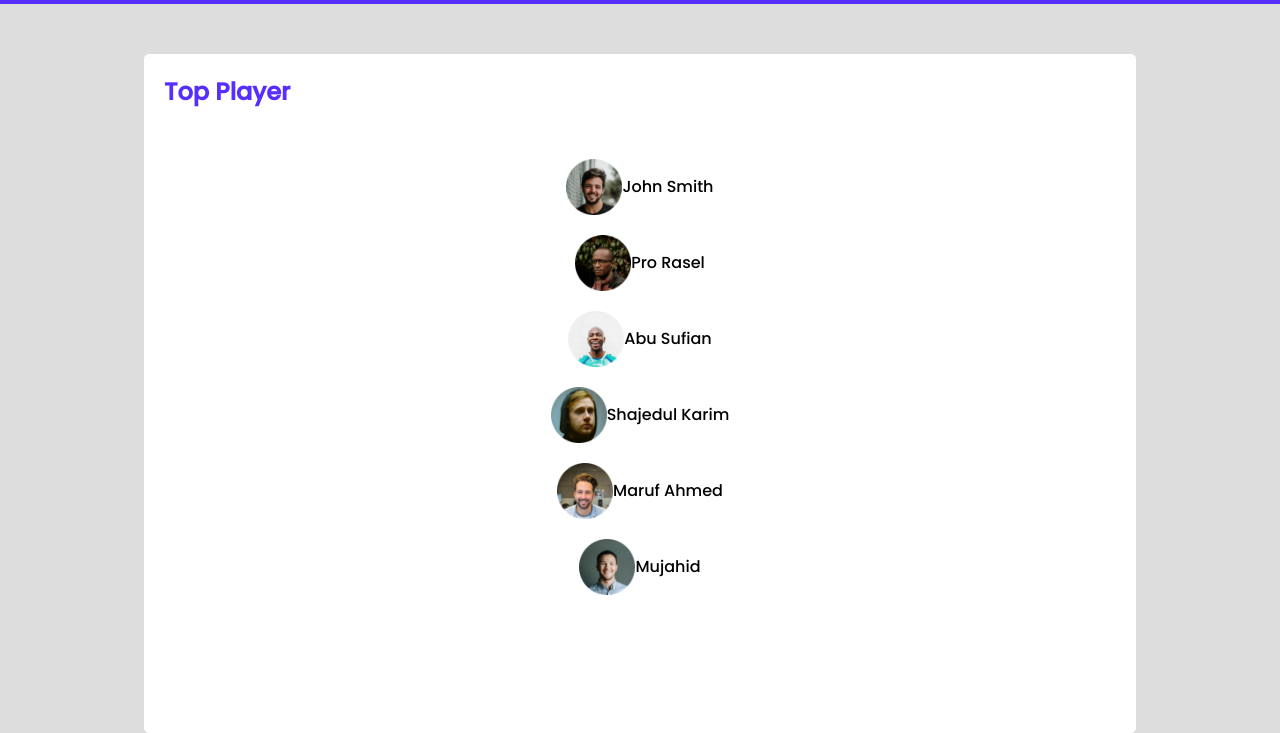
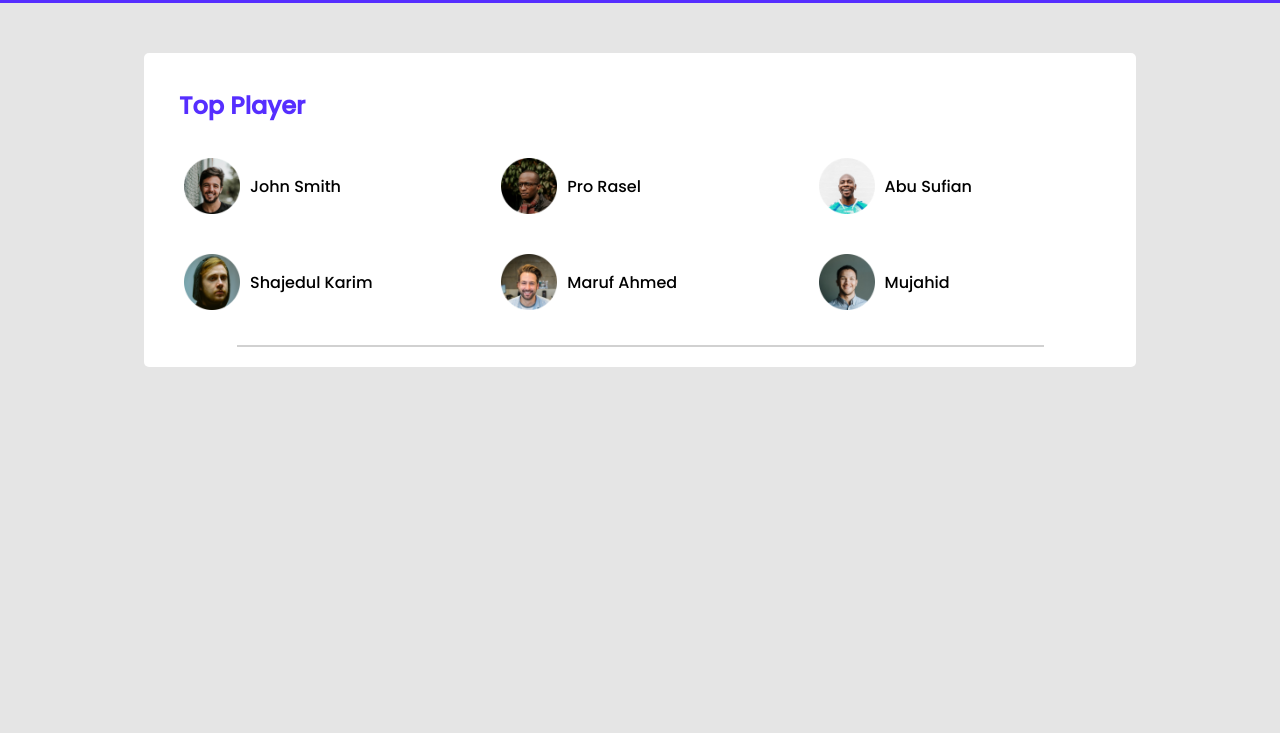
Before and after one commit to mhporosh/leader-board, a plain HTML site: page index.html in a window 1280 px wide. Shown: the part 87-820 px from the top of the page. Drawn offline with Linux system fonts and the light colour scheme.

Commit message:
Half of section-01 completed

```diff
--- /dev/null
+++ b/CSS/reset.css
@@ -0,0 +1,110 @@
+*,
+*::before,
+*::after {
+  margin: 0;
+  padding: 0;
+  box-sizing: border-box;
+}
+
+html {
+  scroll-behavior: smooth;
+
+}
+
+body {
+background-color: #E5E5E5;
+}
+
+article,
+aside,
+figcaption,
+figure,
+footer,
+header,
+hgroup,
+main,
+nav,
+section {
+
+}
+
+img,
+svg,
+video,
+canvas,
+audio,
+iframe,
+embed,
+object {
+  display: block;
+  vertical-align: middle;
+}
+
+img,
+video {
+  max-width: 100%;
+  height: auto;
+}
+
+img {
+  border-style: none;
+}
+
+table {
+  border-collapse: collapse;
+}
+
+td,
+th {
+  padding: 0;
+}
+
+a {
+  text-decoration: none;
+}
+
+button,
+input,
+select,
+textarea {
+  font-family: inherit;
+  font-size: inherit;
+  line-height: inherit;
+}
+
+button,
+input {
+  overflow: visible;
+}
+
+button,
+select {
+  text-transform: none;
+}
+
+button,
+html [type="button"],
+[type="reset"],
+[type="submit"] {
+  -webkit-appearance: button;
+}
+
+[type="checkbox"],
+[type="radio"] {
+  box-sizing: border-box;
+  padding: 0;
+}
+
+[type="search"] {
+  -webkit-appearance: textfield;
+  outline-offset: -2px;
+}
+
+[type="search"]::-webkit-search-decoration {
+  -webkit-appearance: none;
+}
+
+::-webkit-file-upload-button {
+  font: inherit;
+  -webkit-appearance: button;
+}
--- a/CSS/style.css
+++ b/CSS/style.css
@@ -20,6 +20,7 @@ header {
   justify-content: space-between;
   align-items: center;
 }
+
 .logo {
   color: white;
   display: flex;
@@ -41,44 +42,53 @@ header {
   align-items: center;
 }
 
-.section-1 {
+.section-01 {
   width: 992px;
   margin-left: auto;
   margin-right: auto;
   border-radius: 5px;
   margin-top: 50px;
   background-color: white;
-  height: 679px;
+  padding: 20px;
+}
+
+h2 {
+  color: #562eff;
+  font-size: 24px;
+  padding: 10px;
+  margin: 5px;
 }
 
 .players {
   display: flex;
   flex-wrap: wrap;
-  }
+}
 
-  .player {
+.player {
   color: black;
-  width: 992px;
-  margin-left: auto;
-  margin-right: auto;
-  border-radius: 5px;
+  width: calc(33.33% - 20px);
+  gap: 10px;
   background-color: white;
   display: flex;
+  align-items: center;
+  margin: 10px;
   padding: 10px;
-  text-align: center;
-  align-items: center;
-  justify-content: center;
-  }
-.section-1>div>h2 {
-  color: #562eff;
-  font-size: 24px;
-  padding: 20px;
 }
 
-.player>img {
-  margin: 0;
+.player img {
+  height: 56px;
+  width: 56px;
 }
-.player>p {
-  margin: 0;
 
+.player p {
+  white-space: nowrap;
+  overflow: hidden;
+  text-overflow: ellipsis;
 }
+
+.hr {
+  width: 807px;
+  margin: 0 auto;
+  border: 1px solid #d1d1d1;
+  margin-top: 15px;
+}
--- a/index.html
+++ b/index.html
@@ -6,6 +6,7 @@
   <meta name="viewport" content="width=device-width, initial-scale=1" />
   <title>Idea</title>
   <link rel="stylesheet" href="CSS/style.css" />
+  <link rel="stylesheet" href="CSS/reset.css">
   <link rel="preconnect" href="https://fonts.googleapis.com" />
   <link rel="preconnect" href="https://fonts.gstatic.com" crossorigin />
   <link href="https://fonts.googleapis.com/css2?family=Poppins:wght@500&display=swap" rel="stylesheet" />
@@ -31,36 +32,39 @@
     </div>
   </header>
   <main>
-    <div class="section-1">
-      <div>
+    <div class="section-01">
+
+      <div class="topplayer">
         <h2>Top Player</h2>
       </div>
+
       <div class="players">
 
         <div class="player">
-          <img src="images/players/player-1.png" alt="John Smith" height="56px" width="56px" />
-          <div>John Smith</div>
+          <img src="images/players/player-1.png" alt="John Smith" />
+          <p>John Smith</p>
         </div>
         <div class="player">
-          <img src="images/players/player-2.png" alt="Pro Rasel" height="56px" width="56px" />
-          <div>Pro Rasel</div>
+          <img src="images/players/player-2.png" alt="Pro Rasel" />
+          <p>Pro Rasel</p>
         </div>
         <div class="player">
-          <img src="images/players/player-4.png" alt="Abu Sufian" height="56px" width="56px" />
-          <div>Abu Sufian</div>
+          <img src="images/players/player-4.png" alt="Abu Sufian" />
+          <p>Abu Sufian</p>
         </div>
         <div class="player">
-          <img src="images/players/player-6.png" alt="Shajedul Karim" height="56px" width="56px" />
-          <div>Shajedul Karim</div>
+          <img src="images/players/player-6.png" alt="Shajedul Karim" />
+          <p>Shajedul Karim</p>
         </div>
         <div class="player">
-          <img src="images/players/player-3.png" alt="Maruf Ahmed" height="56px" width="56px" />
-          <div>Maruf Ahmed</div>
+          <img src="images/players/player-3.png" alt="Maruf Ahmed" />
+          <p>Maruf Ahmed</p>
         </div>
         <div class="player">
-          <img src="images/players/player-5.png" alt="Mujahid" height="56px" width="56px" />
-          <div>Mujahid</div>
+          <img src="images/players/player-5.png" alt="Mujahid" />
+          <p>Mujahid</p>
         </div>
+        <hr class="hr">
       </div>
     </div>
   </main>
```
